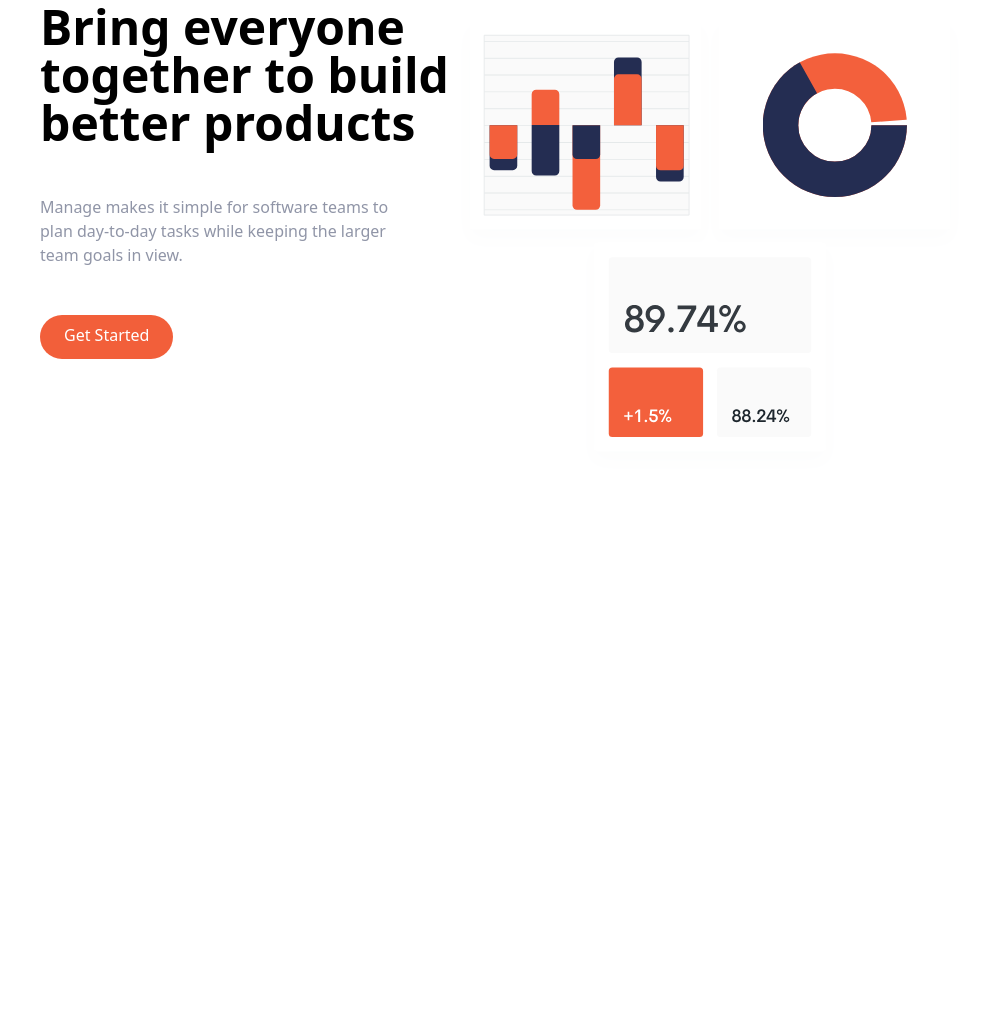
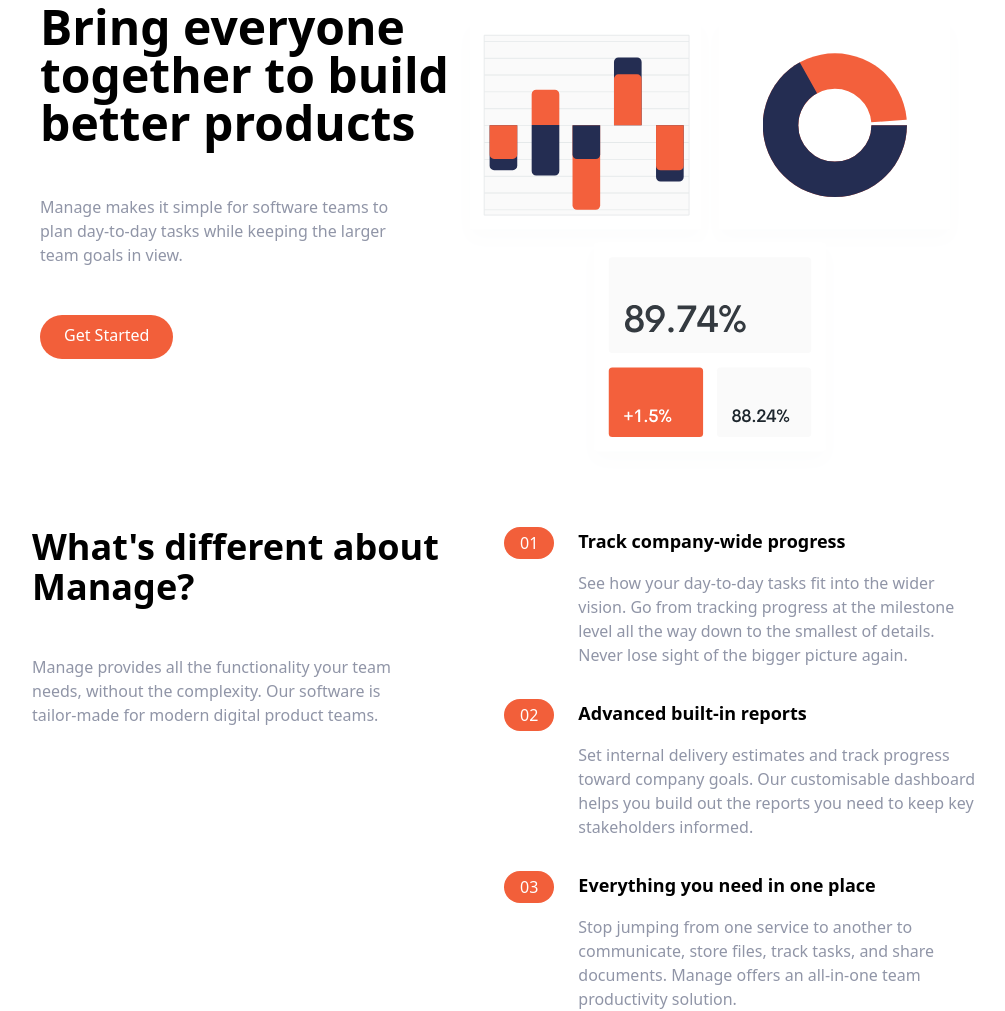
Before and after one commit to crosstco/traversy-tailwind, a website: page index.html in a window 1280 px wide. Shown: the part 129-1140 px from the top of the page, without its empty margins (136-1141 px from the left). Before the commit the page ends 800 px from the top, so only its background shows below. Drawn offline with Linux system fonts and the light colour scheme.

Commit message:
Features section

```diff
--- a/index.html
+++ b/index.html
@@ -63,5 +63,118 @@
         </div>
       </div>
     </section>
+
+    <!-- Features Section -->
+    <section id="features">
+      <!-- Flex Container -->
+      <div
+        class="container flex flex-col px-4 mx-auto mt-10 space-y-12 md:space-y-0 md:flex-row"
+      >
+        <!-- What's Different? -->
+        <div class="flex flex-col space-y-12 md:w-1/2">
+          <h2 class="max-w-md text-4xl font-bold text-center md:text-left">
+            What's different about Manage?
+          </h2>
+          <p class="max-w-sm text-center text-darkGrayishBlue md:text-left">
+            Manage provides all the functionality your team needs, without the
+            complexity. Our software is tailor-made for modern digital product
+            teams.
+          </p>
+        </div>
+        <!-- Numbered List -->
+        <div class="flex flex-col space-y-8 md:w-1/2">
+          <!-- List Item 1 -->
+          <div
+            class="flex flex-col space-y-3 md:space-y-0 md:space-x-6 md:flex-row"
+          >
+            <!-- Heading -->
+            <div class="rounded-l-full bg-brightRedSupLight md:bg-transparent">
+              <div class="flex items-center space-x-2">
+                <div
+                  class="px-4 py-2 text-white rounded-full md:py-1 bg-brightRed"
+                >
+                  01
+                </div>
+                <h3 class="text-base font-bold md:mb-4 md:hidden">
+                  Track company-wide progress
+                </h3>
+              </div>
+            </div>
+
+            <div>
+              <h3 class="hidden mb-4 text-lg font-bold md:block">
+                Track company-wide progress
+              </h3>
+              <p class="text-darkGrayishBlue">
+                See how your day-to-day tasks fit into the wider vision. Go from
+                tracking progress at the milestone level all the way down to the
+                smallest of details. Never lose sight of the bigger picture
+                again.
+              </p>
+            </div>
+          </div>
+
+          <!-- List Item 2 -->
+          <div
+            class="flex flex-col space-y-3 md:space-y-0 md:space-x-6 md:flex-row"
+          >
+            <!-- Heading -->
+            <div class="rounded-l-full bg-brightRedSupLight md:bg-transparent">
+              <div class="flex items-center space-x-2">
+                <div
+                  class="px-4 py-2 text-white rounded-full md:py-1 bg-brightRed"
+                >
+                  02
+                </div>
+                <h3 class="text-base font-bold md:mb-4 md:hidden">
+                  Advanced built-in reports
+                </h3>
+              </div>
+            </div>
+
+            <div>
+              <h3 class="hidden mb-4 text-lg font-bold md:block">
+                Advanced built-in reports
+              </h3>
+              <p class="text-darkGrayishBlue">
+                Set internal delivery estimates and track progress toward
+                company goals. Our customisable dashboard helps you build out
+                the reports you need to keep key stakeholders informed.
+              </p>
+            </div>
+          </div>
+
+          <!-- List Item 3 -->
+          <div
+            class="flex flex-col space-y-3 md:space-y-0 md:space-x-6 md:flex-row"
+          >
+            <!-- Heading -->
+            <div class="rounded-l-full bg-brightRedSupLight md:bg-transparent">
+              <div class="flex items-center space-x-2">
+                <div
+                  class="px-4 py-2 text-white rounded-full md:py-1 bg-brightRed"
+                >
+                  03
+                </div>
+                <h3 class="text-base font-bold md:mb-4 md:hidden">
+                  Everything you need in one place
+                </h3>
+              </div>
+            </div>
+
+            <div>
+              <h3 class="hidden mb-4 text-lg font-bold md:block">
+                Everything you need in one place
+              </h3>
+              <p class="text-darkGrayishBlue">
+                Stop jumping from one service to another to communicate, store
+                files, track tasks, and share documents. Manage offers an
+                all-in-one team productivity solution.
+              </p>
+            </div>
+          </div>
+        </div>
+      </div>
+    </section>
   </body>
 </html>
```
Also changed, not shown: css/main.css.
